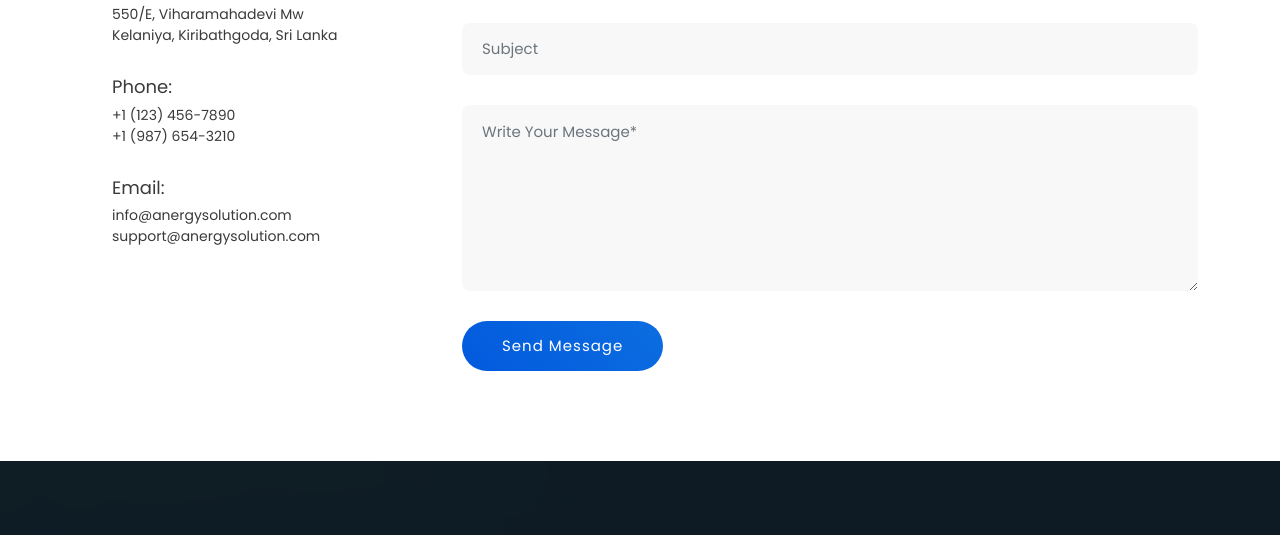
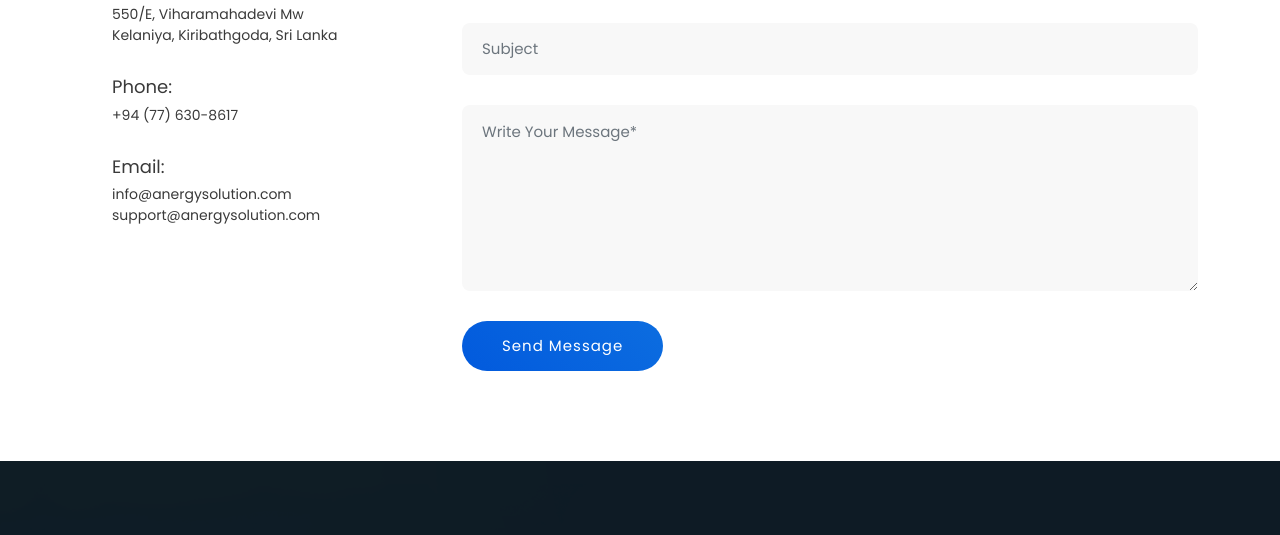
Before and after one commit to Gayansapumal/Dialog-Pyment, a plain HTML site: page index.html in a window 1280 px wide. Shown: the part 6221-6756 px from the top of the page. Drawn offline with Linux system fonts and the light colour scheme.

Commit message:
Update index.html

```diff
--- a/index.html
+++ b/index.html
@@ -549,8 +549,7 @@
                   <div class="single-contact-info-box">
                     <div class="contact-info">
                       <h6>Phone:</h6>
-                      <p>+1 (123) 456-7890</p>
-                      <p>+1 (987) 654-3210</p>
+                      <p>+94 (77) 630-8617</p>
                     </div>
                   </div>
                 </div>
```
